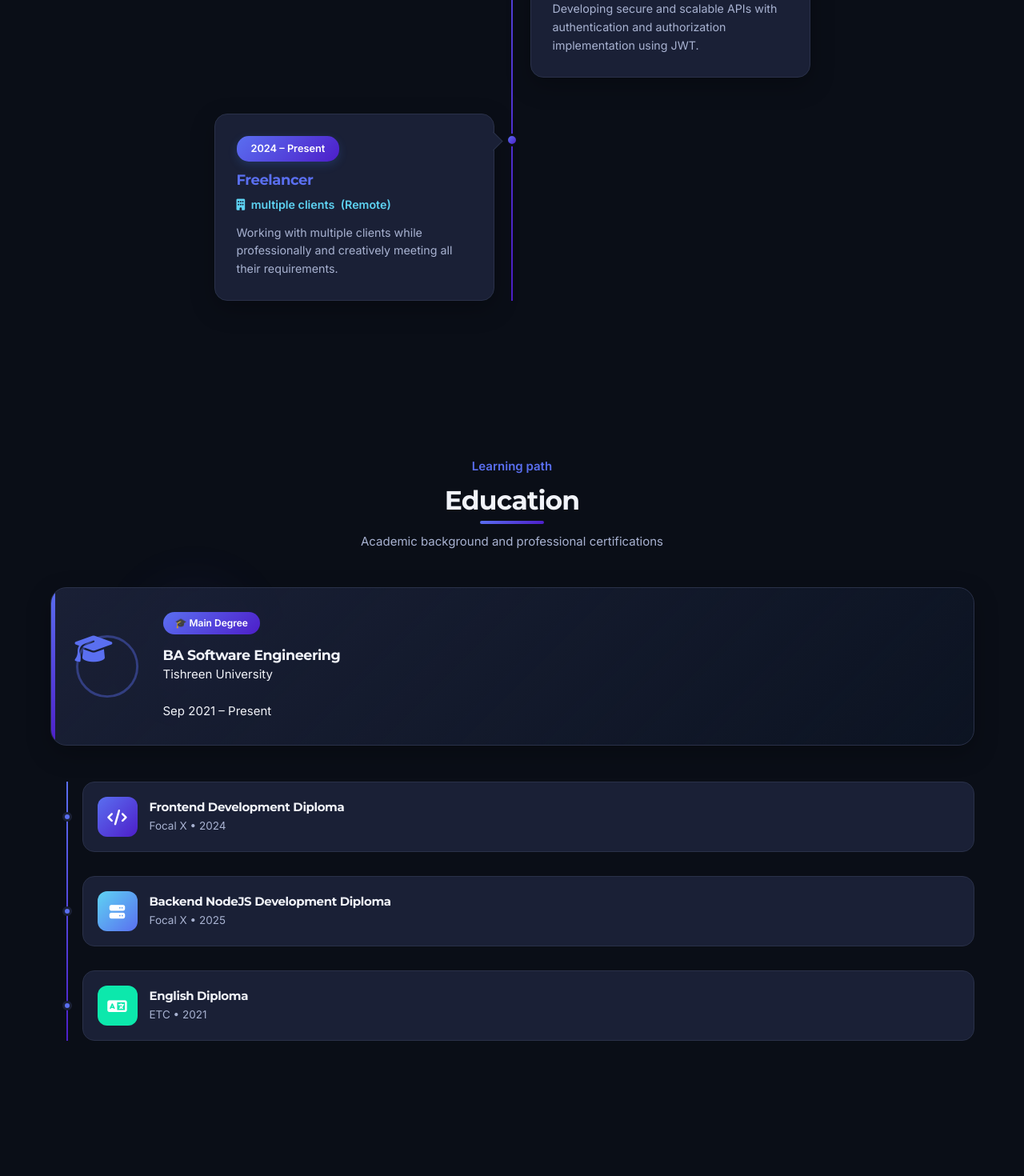
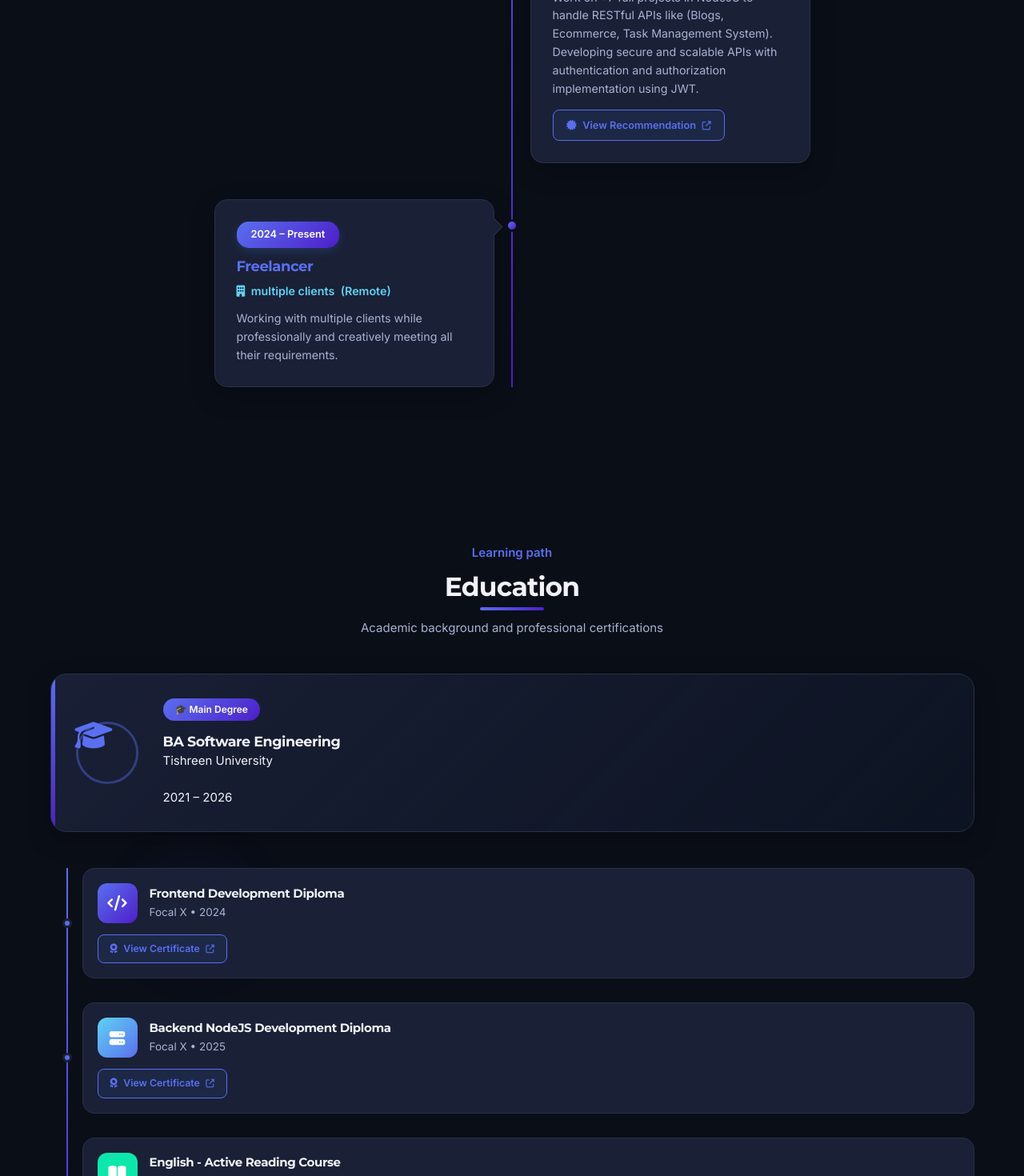
Before and after one commit to Rabee-Gh/MY-PORTFOLIO, a React (Vite) app: page / in a window 1280 px wide. Shown: the part 6420-7890 px from the top of the page at 80% size. Built offline with nearby package versions, Linux system fonts and the light colour scheme.

Commit message:
new Links updates

```diff
--- a/src/data/portfolioData.js
+++ b/src/data/portfolioData.js
@@ -791,12 +791,13 @@ export const portfolioData = {
       companyEn: "Focal X Agency",
       location: "عن بُعد",
       locationEn: "Remote",
-      date: "يونيو 2024 – أبريل 2025",
-      dateEn: "June 2024 – April 2025",
+      date: "يونيو 2024 – ديسمبر 2025",
+      dateEn: "June 2024 – December 2025",
       description:
         "العمل على +15 مشروع كامل في ReactJS و JavaScript عادي لمعالجة تصميمات ويب تفاعلية كاملة مثل (المدونات، مركز الألعاب، مركز السفر). بناء واجهات مستخدم متجاوبة مع التركيز على تجربة المستخدم والأداء.",
       descriptionEn:
         "Work on +15 full projects in ReactJS & Vanilla JavaScript to handle full reactive web designs like (Blogs, Gaming Center, Traveling Center). Building responsive user interfaces with focus on UX and performance.",
+      recommendationUrl: "https://drive.google.com/file/d/1ZEUAcTaZHWLT82pV-W2eRD2vJZZFrLgS/view?usp=sharing",
     },
     {
       title: "مطور الواجهة الخلفية (تدريب)",
@@ -805,12 +806,13 @@ export const portfolioData = {
       companyEn: "Focal X Agency",
       location: "عن بُعد",
       locationEn: "Remote",
-      date: "أبريل 2025 – فبراير 2026",
-      dateEn: "April 2025 – February 2026",
+      date: "سبتمبر 2025 – ديسمبر 2025",
+      dateEn: "September 2025 – December 2025)",
       description:
         "العمل على +7 مشاريع كاملة في NodeJS لمعالجة واجهات برمجة التطبيقات RESTful مثل (المدونات، التجارة الإلكترونية، نظام إدارة المهام). تطوير واجهات برمجة تطبيقات آمنة وقابلة للتطوير مع تنفيذ المصادقة والتفويض باستخدام JWT.",
       descriptionEn:
         "Work on +7 full projects in NodeJS to handle RESTful APIs like (Blogs, Ecommerce, Task Management System). Developing secure and scalable APIs with authentication and authorization implementation using JWT.",
+      recommendationUrl: "https://drive.google.com/file/d/1ovK397rWAIElvEIWOdPVilg3tq0UyNGW/view?usp=sharing",
     },
     {
       title: "العمل عن بعد ",
@@ -833,8 +835,8 @@ export const portfolioData = {
       degreeEn: "BA Software Engineering",
       institution: "جامعة تشرين",
       institutionEn: "Tishreen University",
-      period: "سبتمبر 2021 – حتى الآن",
-      periodEn: "Sep 2021 – Present",
+      period: " 2021 –  2026",
+      periodEn: " 2021 – 2026",
       description:
         "متابعة درجة البكالوريوس في هندسة البرمجيات مع التركيز على تطوير الويب، هياكل البيانات، الخوارزميات، وقواعد البيانات.",
       descriptionEn:
@@ -847,6 +849,7 @@ export const portfolioData = {
           issuerEn: "Focal X",
           year: "2024",
           icon: "fas fa-code",
+          url: "https://drive.google.com/file/d/1jFhtMnF0o1Ly-bo1IWeCApf5Fpa-8xwQ/view?usp=sharing",
         },
         {
           name: "دبلوم تطوير الواجهة الخلفية NodeJS",
@@ -855,14 +858,25 @@ export const portfolioData = {
           issuerEn: "Focal X",
           year: "2025",
           icon: "fas fa-server",
+          url: "https://drive.google.com/file/d/1eZWa91WtEjMmw2pRBMSYGn1aZofO09eQ/view?usp=sharing",
         },
         {
-          name: "دبلوم اللغة الإنجليزية",
-          nameEn: "English Diploma",
+          name: "اللغة الإنجليزية - Active Reading Course",
+          nameEn: "English - Active Reading Course",
+          issuer: "ETC",
+          issuerEn: "ETC",
+          year: "2021",
+          icon: "fas fa-book-open",
+          url: "https://drive.google.com/file/d/1YJQXxphnbEiAFjuV1e9fQbWK7543acFt/view?usp=sharing",
+        },
+        {
+          name: "اللغة الإنجليزية - Tense Buster Course",
+          nameEn: "English - Tense Buster Course",
           issuer: "ETC",
           issuerEn: "ETC",
           year: "2021",
           icon: "fas fa-language",
+          url: "https://drive.google.com/file/d/1aq8MATl0VKRr2KVkL9H7rIy8ggrUbhm1/view?usp=sharing",
         },
       ],
     },
--- a/src/pages/Education/Education.css
+++ b/src/pages/Education/Education.css
@@ -55,9 +55,20 @@
 }
 
 @keyframes pulse-ring {
-    0% { transform: scale(0.95); opacity: 0.5; }
-    70% { transform: scale(1.1); opacity: 0; }
-    100% { transform: scale(0.95); opacity: 0; }
+    0% {
+        transform: scale(0.95);
+        opacity: 0.5;
+    }
+
+    70% {
+        transform: scale(1.1);
+        opacity: 0;
+    }
+
+    100% {
+        transform: scale(0.95);
+        opacity: 0;
+    }
 }
 
 .degree-badge {
@@ -98,13 +109,18 @@
     left: 0;
     right: 0;
     bottom: 0;
-    background: linear-gradient(90deg, transparent, rgba(255,255,255,0.3), transparent);
+    background: linear-gradient(90deg, transparent, rgba(255, 255, 255, 0.3), transparent);
     animation: shimmer 2s infinite;
 }
 
 @keyframes shimmer {
-    0% { transform: translateX(-100%); }
-    100% { transform: translateX(100%); }
+    0% {
+        transform: translateX(-100%);
+    }
+
+    100% {
+        transform: translateX(100%);
+    }
 }
 
 /* ========== Certificates Timeline ========== */
@@ -301,3 +317,39 @@
         font-size: 0.8rem;
     }
 }
+
+/* ========== Certificate View Button ========== */
+.cert-info h4 {
+    font-size: 1rem;
+    color: var(--text-color);
+    margin-bottom: 0.2rem;
+}
+
+.cert-view-btn {
+    display: inline-flex;
+    align-items: center;
+    gap: 0.5rem;
+    margin-top: 0.9rem;
+    padding: 0.5rem 1rem;
+    background: rgba(var(--primary-color-rgb), 0.08);
+    color: var(--primary-color);
+    border: 1px solid var(--primary-color);
+    border-radius: 8px;
+    font-size: 0.82rem;
+    font-weight: 600;
+    text-decoration: none;
+    transition: all var(--transition-medium);
+    width: fit-content;
+}
+
+.cert-view-btn:hover {
+    background: var(--primary-color);
+    color: white;
+    transform: translateY(-2px);
+    box-shadow: 0 4px 12px rgba(var(--primary-color-rgb), 0.3);
+}
+
+.cert-ext-icon {
+    font-size: 0.72rem;
+    opacity: 0.8;
+}
--- a/src/pages/Education/Education.jsx
+++ b/src/pages/Education/Education.jsx
@@ -62,7 +62,7 @@ const Education = ({ data, isEnglish }) => {
 
           <div className="timeline-progress">
             <div className="progress-bar">
-              <div className="progress-fill" style={{width: '75%'}}></div>
+              <div className="progress-fill" style={{ width: '75%' }}></div>
             </div>
             <span className="period">{data.education[0].periodEn}</span>
           </div>
@@ -84,15 +84,29 @@ const Education = ({ data, isEnglish }) => {
 
             <div className="certificate-card">
               <div className="cert-header">
-                <div className="cert-icon" style={{background: index === 0 ? 'var(--gradient)' :
-                  index === 1 ? 'var(--gradient-accent)' : 'var(--success-color)'}}>
+                <div className="cert-icon" style={{
+                  background: index === 0 ? 'var(--gradient)' :
+                    index === 1 ? 'var(--gradient-accent)' : 'var(--success-color)'
+                }}>
                   <i className={cert.icon}></i>
                 </div>
-                <div>
+                <div className="cert-info">
                   <h4>{isEnglish ? cert.nameEn : cert.name}</h4>
                   <p className="cert-meta">{isEnglish ? cert.issuerEn : cert.issuer} • {cert.year}</p>
                 </div>
               </div>
+              {cert.url && (
+                <a
+                  href={cert.url}
+                  className="cert-view-btn"
+                  target="_blank"
+                  rel="noopener noreferrer"
+                >
+                  <i className="fas fa-award"></i>
+                  <span>{isEnglish ? 'View Certificate' : 'عرض الشهادة'}</span>
+                  <i className="fas fa-external-link-alt cert-ext-icon"></i>
+                </a>
+              )}
             </div>
           </div>
         ))}
--- a/src/pages/Experience/Experience.css
+++ b/src/pages/Experience/Experience.css
@@ -1,4 +1,3 @@
-
 /* ========== Experience Timeline ========== */
 .experience-timeline {
     position: relative;
@@ -218,6 +217,36 @@
     }
 }
 
-.mb-spicial{
+.mb-spicial {
     margin-bottom: 3.5rem !important;
 }
+
+/* ========== Recommendation Link ========== */
+.recommendation-link {
+    display: inline-flex;
+    align-items: center;
+    gap: 0.5rem;
+    margin-top: 1rem;
+    padding: 0.55rem 1.1rem;
+    background: rgba(var(--primary-color-rgb), 0.08);
+    color: var(--primary-color);
+    border: 1px solid var(--primary-color);
+    border-radius: 8px;
+    font-size: 0.85rem;
+    font-weight: 600;
+    text-decoration: none;
+    transition: all var(--transition-medium);
+    width: fit-content;
+}
+
+.recommendation-link:hover {
+    background: var(--primary-color);
+    color: white;
+    transform: translateY(-2px);
+    box-shadow: 0 4px 12px rgba(var(--primary-color-rgb), 0.3);
+}
+
+.recommendation-link-icon {
+    font-size: 0.75rem;
+    opacity: 0.8;
+}
--- a/src/pages/Experience/Experience.jsx
+++ b/src/pages/Experience/Experience.jsx
@@ -67,6 +67,18 @@ const Experience = ({ data, isEnglish }) => {
               <p className="timeline-description">
                 {isEnglish ? exp.descriptionEn : exp.description}
               </p>
+              {exp.recommendationUrl && (
+                <a
+                  href={exp.recommendationUrl}
+                  className="recommendation-link"
+                  target="_blank"
+                  rel="noopener noreferrer"
+                >
+                  <i className="fas fa-certificate"></i>
+                  <span>{isEnglish ? 'View Recommendation' : 'عرض التوصية'}</span>
+                  <i className="fas fa-external-link-alt recommendation-link-icon"></i>
+                </a>
+              )}
             </div>
           </div>
         ))}
--- a/src/pages/Hero/Hero.jsx
+++ b/src/pages/Hero/Hero.jsx
@@ -51,7 +51,8 @@ const Hero = ({ data, isEnglish }) => {
           data-aos-delay="500"
         >
           <a
-            href="https://drive.google.com/file/d/1LJx5u6zCPOVwz6SMoXB6RhRZHNcUuLD9/view?usp=sharing"
+            // href="https://drive.google.com/file/d/1LJx5u6zCPOVwz6SMoXB6RhRZHNcUuLD9/view?usp=sharing"
+            href="https://drive.google.com/file/d/1AJzAwPiojQtGYvOTaKFza7RsKHNxksH8/view?usp=sharing"
             className="btn btn-primary"
             target="_blank"
             rel="noopener noreferrer"
```
